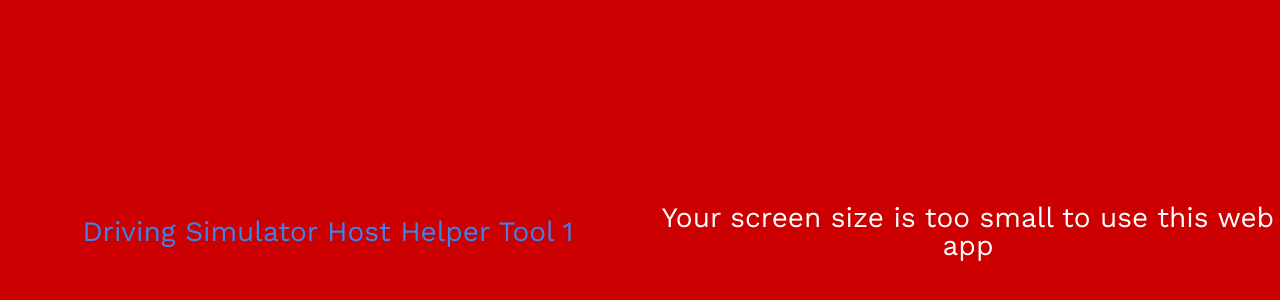
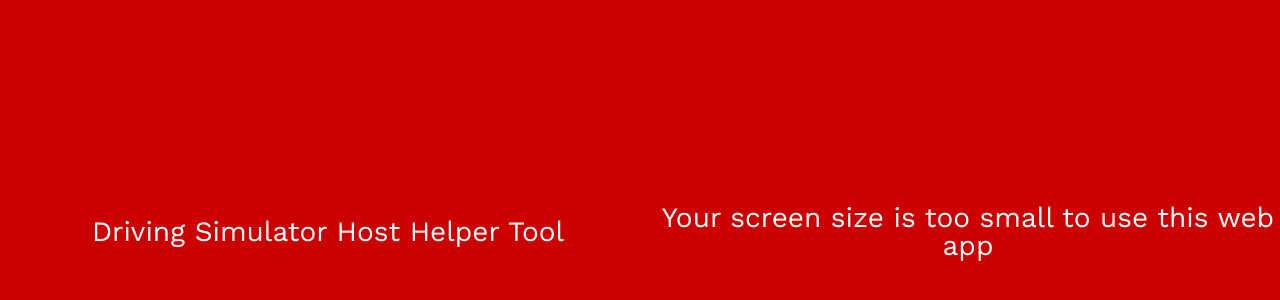
Before and after one commit to AbreuOliver/dsim-host-helper, a Next.js app: page / in a window 1280 px wide. Shown: the part 168-468 px from the top of the page. Built offline with nearby package versions, Linux system fonts and the light colour scheme.

Commit message:
attempts to correct error, #3, for deployment

```diff
--- a/pages/index.js
+++ b/pages/index.js
@@ -14,14 +14,7 @@ export default function Home() {
       </Head>
       <div>
         <MediaQuery query="(min-device-width: 1024px)" and query="(orientation: landscape)">
-          <h1>Driving Simulator Host Helper Tool 1</h1>
-          <style jsx>{`
-            h1 {
-              font-size: 1.75rem;
-              color: #4082eb;
-              text-align: center
-            }
-          `}</style>
+          <h1>Driving Simulator Host Helper Tool</h1>
         </MediaQuery>
         <MediaQuery query="(max-device-width: 1023px)">
           <div>
--- a/styles/globals.css
+++ b/styles/globals.css
@@ -58,3 +58,9 @@ body {
   font-family: "Work Sans", sans-serif;
   font-weight: 400;
 }
+
+h1 {
+  font-size: 1.75rem;
+  color: #4082eb;
+  text-align: center
+}
```
